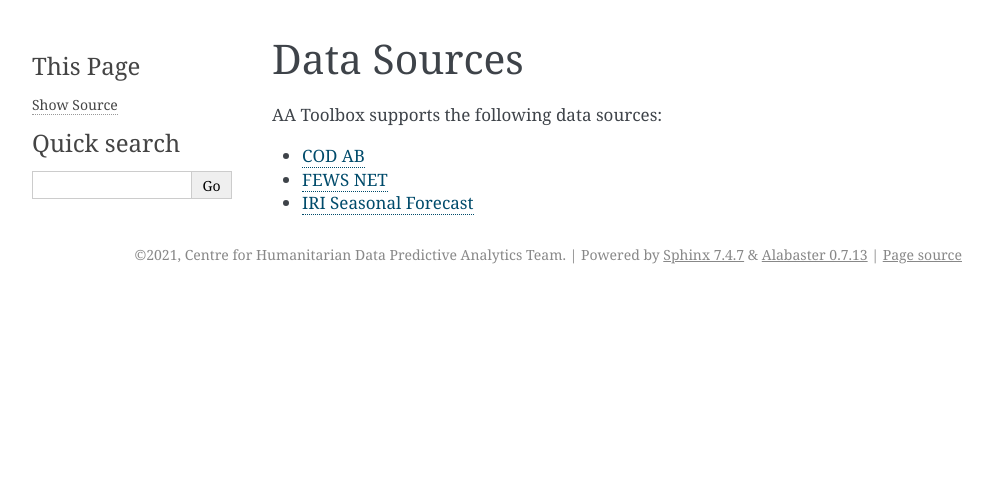
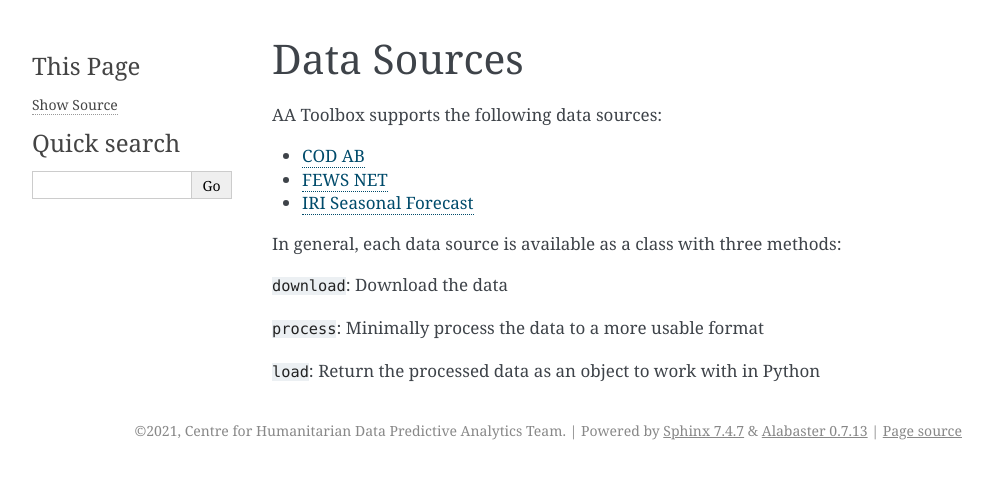
Before and after one commit to OCHA-DAP/ocha-anticipy, a Sphinx documentation site: the page built from docs/source/datasources.rst, in a window 1280 px wide. Shown: the top 479 px of the page, without its empty margins (148-1141 px from the left). Built offline with Sphinx 7.4.7, drawn with Linux system fonts in a browser that asks for light colours.

Commit message:
Added three datasource steps

```diff
--- a/docs/source/datasources.rst
+++ b/docs/source/datasources.rst
@@ -9,3 +9,11 @@ AA Toolbox supports the following data sources:
    datasources/codab
    datasources/fewsnet
    datasources/iri_seasonal_forecast
+
+In general, each data source is available as a class with three methods:
+
+``download``: Download the data
+
+``process``: Minimally process the data to a more usable format
+
+``load``: Return the processed data as an object to work with in Python
```
